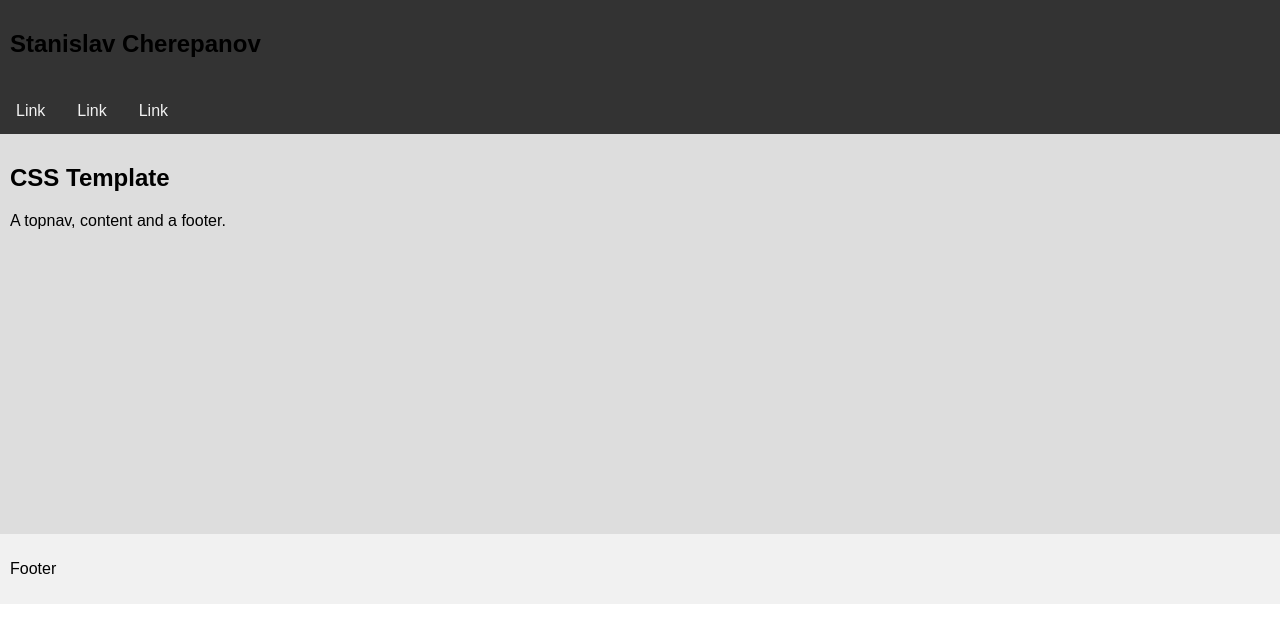
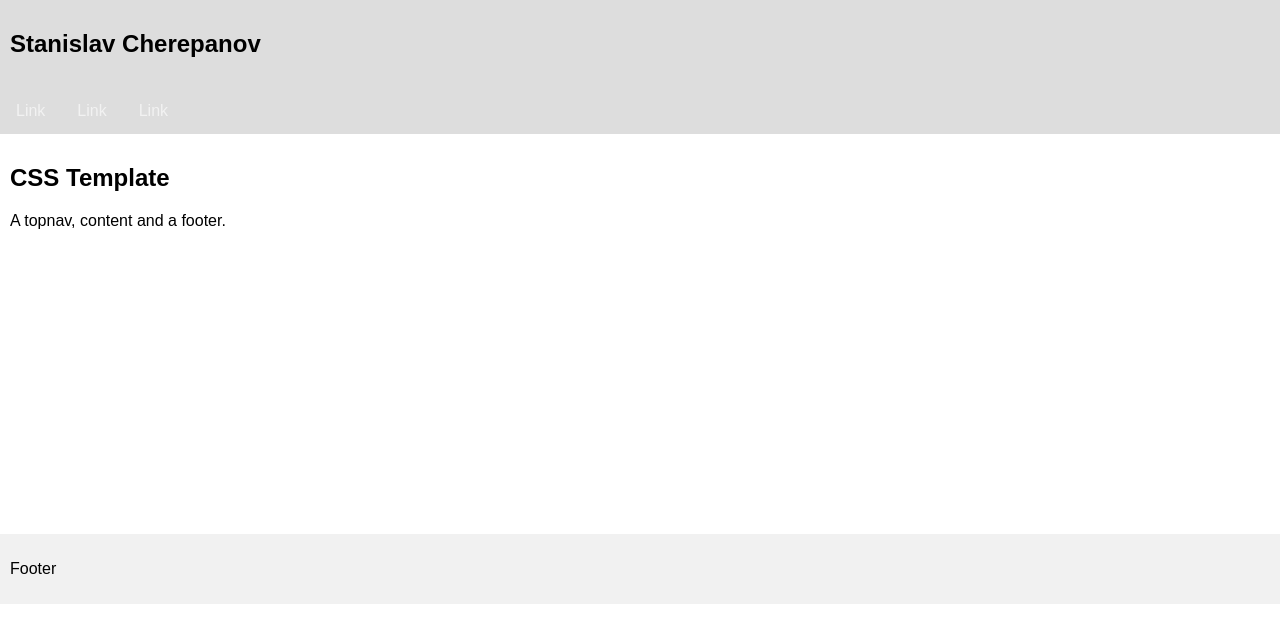
Before and after one commit to zaelcovsky/rsschool-cv, a plain HTML site: page index.html in a window 1280 px wide. Drawn offline with Linux system fonts and the light colour scheme.

Commit message:
feat: add style.css

```diff
--- a/style.css
+++ b/style.css
@@ -11,12 +11,12 @@ body {
 /* Style the top navigation bar */
 .header {
     overflow: hidden;
-    background-color: #333;
+    background-color: #ddd;
 }
 
 .header h2 {
     overflow: hidden;
-    background-color: #333;
+    background-color: #ddd;
     padding: 10px;
 }
 
@@ -38,7 +38,7 @@ body {
 
 /* Style the content */
 .content {
-    background-color: #ddd;
+    background-color: #ffffff;
     padding: 10px;
     height: 400px; /* Should be removed. Only for demonstration */
 }
```
